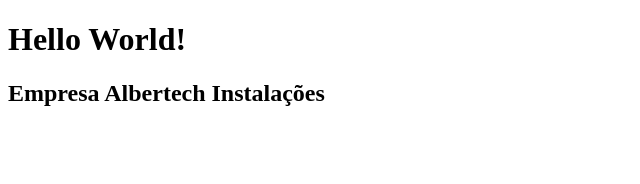
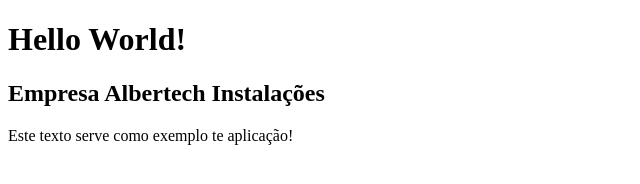
Before and after one commit to Dev-IgorOliveira/albertech, a plain HTML site: page index.html in a window 1280 px wide. Shown: the whole page, without its empty margins (0-640 px from the left). Drawn offline with Linux system fonts and the light colour scheme.

Commit message:
Add new line `p`

```diff
--- a/index.html
+++ b/index.html
@@ -8,5 +8,6 @@
   <body>
     <h1>Hello World!</h1>
     <h2>Empresa Albertech Instalações</h2>
+    <p>Este texto serve como exemplo te aplicação!</p>
   </body>
 </html>
```
